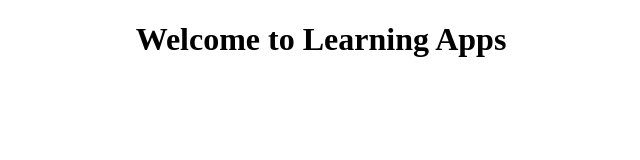
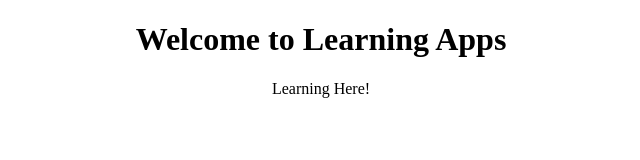
Before and after one commit to rindiani23/DevOps-Menarik-Task2, a plain HTML site: page HomePage.html in a window 1280 px wide. Shown: the whole page, without its empty margins (319-959 px from the left). Drawn offline with Linux system fonts and the light colour scheme.

Commit message:
Update HomePage.html

```diff
--- a/HomePage.html
+++ b/HomePage.html
@@ -6,6 +6,7 @@
   <body>
     <center>
       <h1>Welcome to Learning Apps</h1>
+      Learning Here!
     </center>
   </body>
 </html>
```
